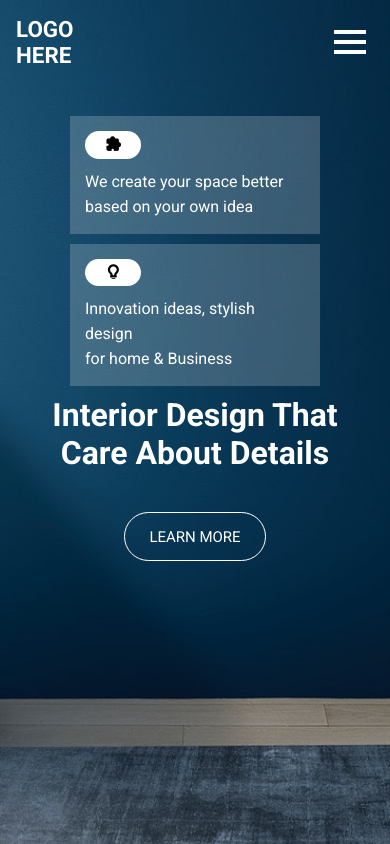
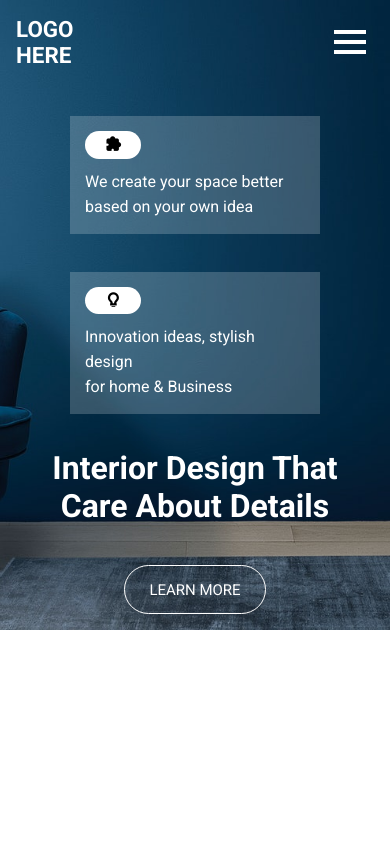
Before and after one commit to Abhishekjadhavv/FSJS-project-10, a plain HTML site: page index.html in a window 390 px wide. Drawn offline with nearby package versions, Linux system fonts and the light colour scheme; a web font is replaced by a local one.

Commit message:
update Css

```diff
--- a/style.css
+++ b/style.css
@@ -52,7 +52,7 @@
     z-index: 10;
 }
 .navbar.active{
-    background-color: rgba(256,256,256,0.5);
+    background-color: rgba(0,0,0,0.6);
 }
 .logo {
     color: #fff;
@@ -309,23 +309,25 @@
         display: none;
     }
     .data{
-        margin-top: 10px !important;
+        margin-top: 35px !important;
     }
     .boxes{
         display: flex;
         align-items: center;
         flex-direction: column;
-        gap: 10px;
+        gap: 38px;
     }
     .box{
         width: 100%;
         position: unset;
     }
+
     .home-content{
         margin-top: 100px;
     }
+
     .container{
-        height: 100vh;
+        height: 100%;
     }
 }
 
```
